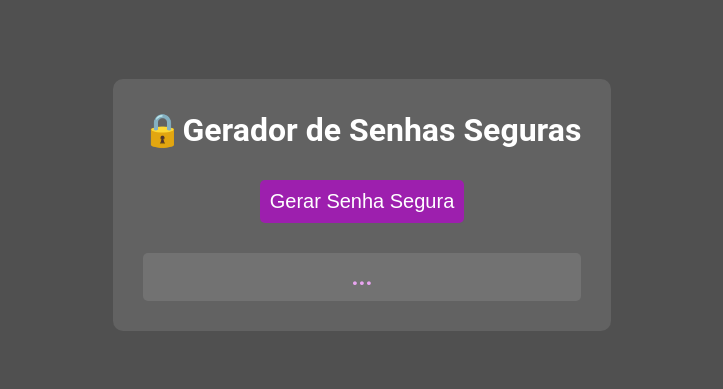
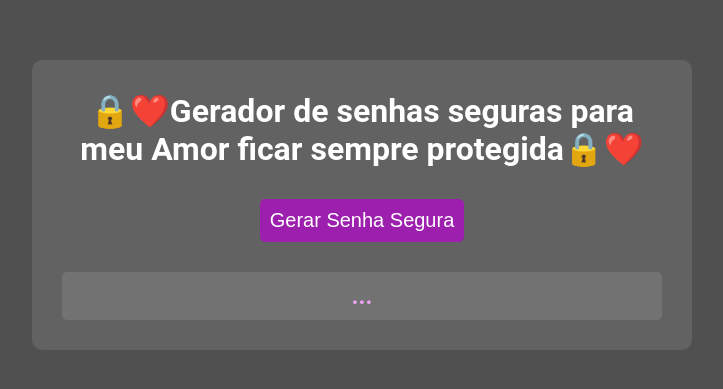
Before and after one commit to danielBianchin/vite-initial, a website built with Vite: page index.html in a window 1280 px wide. Shown: the part 203-592 px from the top of the page, without its empty margins (278-1001 px from the left). Built offline with nearby package versions, Linux system fonts and the light colour scheme.

Commit message:
adaptado para valentine's day

```diff
--- a/index.html
+++ b/index.html
@@ -4,12 +4,12 @@
   <meta charset="UTF-8">
   <meta http-equiv="X-UA-Compatible" content="IE=edge">
   <meta name="viewport" content="width=device-width, initial-scale=1.0">
-  <title>Gerador de Senhas Seguras</title>
+  <title>🔒❤️Gerador de Senhas Seguras❤️🔒</title>
   <link rel="stylesheet" href="style.css">
 </head>
 <body>
   <main>
-    <h1>🔒Gerador de Senhas Seguras</h1>
+    <h1>🔒❤️Gerador de senhas seguras para meu Amor ficar sempre protegida🔒❤️</h1>
     <button>Gerar Senha Segura</button>
     <h2>...</h2>
   </main>
--- a/src/main.js
+++ b/src/main.js
@@ -14,4 +14,5 @@ const h2 = document.querySelector('h2');
 
 h2.addEventListener('click', (element) => {
   copy(element.target.innerHTML);
+  alert(`Senha copiada! Happy Valentine's Day my Love 😘`)
 });
```
Also changed, not shown: dist/index.html, 2 other files.
